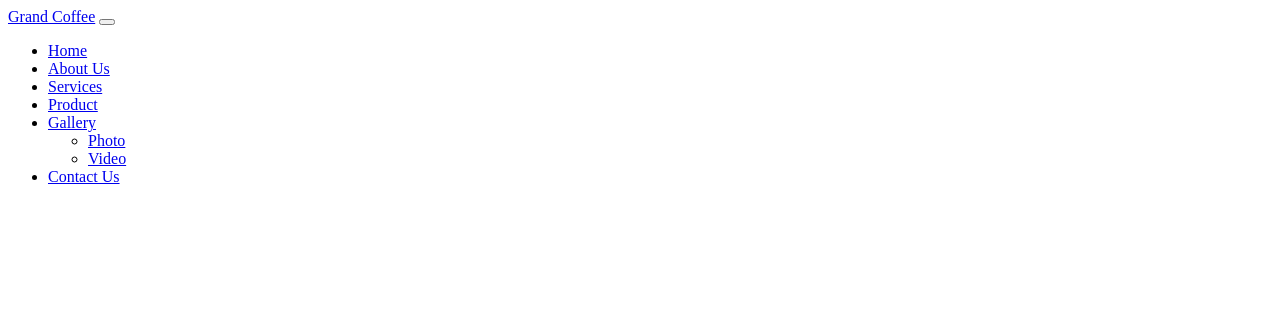
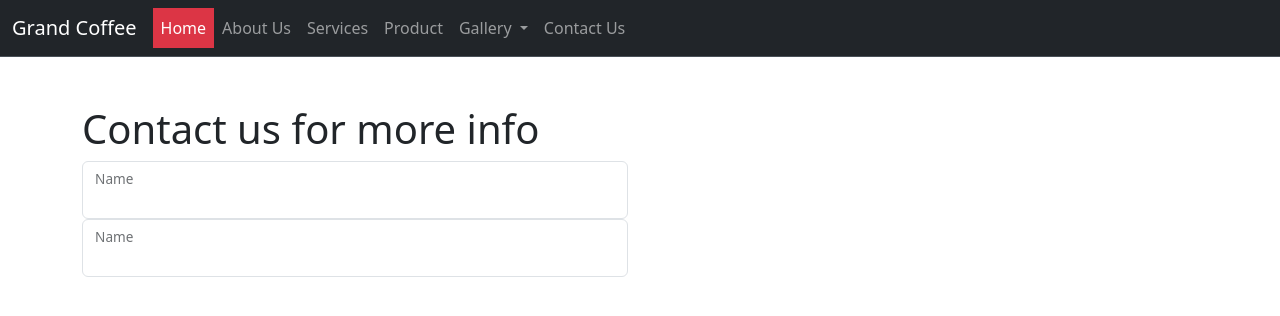
Before and after one commit to sujatapatil608/learning-bootstrap, a plain HTML site: page contact.html in a window 1280 px wide. Drawn offline with nearby package versions, Linux system fonts and the light colour scheme.

Commit message:
contact.html index.html product.html

```diff
--- a/contact.html
+++ b/contact.html
@@ -1,17 +1,24 @@
 <!DOCTYPE html>
 <html lang="en">
+
 <head>
   <meta charset="UTF-8">
   <meta name="viewport" content="width=device-width, initial-scale=1.0">
   <title>Document</title>
+  <!--bootstrap.min.css-->
+  <link href="https://cdn.jsdelivr.net/npm/bootstrap@5.3.7/dist/css/bootstrap.min.css" rel="stylesheet"
+    integrity="sha384-LN+7fdVzj6u52u30Kp6M/trliBMCMKTyK833zpbD+pXdCLuTusPj697FH4R/5mcr" crossorigin="anonymous">
+
 </head>
+
 <body>
   <!--Header end-->
   <header>
     <nav class="navbar navbar-expand-lg   bg-dark border-bottom border-body" data-bs-theme="dark">
       <div class="container-fluid">
         <a class="navbar-brand" href="#">Grand Coffee</a>
-    <button class="navbar-toggler" type="button" data-bs-toggle="collapse" data-bs-target="#navbarSupportedContent" aria-controls="navbarSupportedContent" aria-expanded="false" aria-label="Toggle navigation">
+        <button class="navbar-toggler" type="button" data-bs-toggle="collapse" data-bs-target="#navbarSupportedContent"
+          aria-controls="navbarSupportedContent" aria-expanded="false" aria-label="Toggle navigation">
           <span class="navbar-toggler-icon"></span>
         </button>
         <div class="collapse navbar-collapse" id="navbarSupportedContent">
@@ -20,16 +27,17 @@
               <a class="nav-link active bg-danger" aria-current="page" href="index.html">Home</a>
             </li>
             <li class="nav-item">
-          <a class="nav-link" href="#">About Us</a>
+              <a class="nav-link" href="about.html">About Us</a>
             </li>
             <li class="nav-item">
-          <a class="nav-link" href="#">Services</a>
+              <a class="nav-link" href="service.html">Services</a>
             </li>
             <li class="nav-item">
-          <a class="nav-link" href="#">Product</a>
+              <a class="nav-link" href="product.html">Product</a>
             </li>
             <li class="nav-item dropdown">
-          <a class="nav-link dropdown-toggle" href="#" role="button" data-bs-toggle="dropdown" aria-expanded="false">
+              <a class="nav-link dropdown-toggle" href="#" role="button" data-bs-toggle="dropdown"
+                aria-expanded="false">
                 Gallery
               </a>
               <ul class="dropdown-menu">
@@ -38,7 +46,7 @@
               </ul>
             </li>
             <li class="nav-item">
-          <a class="nav-link" href="#">Contact Us</a>
+              <a class="nav-link" href="contact.html">Contact Us</a>
             </li>
           </ul>
         </div>
@@ -46,11 +54,29 @@
     </nav>
   </header>
   <!--Header end-->
-
+  <main>
+    <section>
+      <div class="container">
+        <div class="row">
+          <div class="col-md-6 mt-5">
+            <h1>Contact us for more info</h1>
+            <form class="form-floating">
+              <input type="email" class="form-control">
+              <label for="name">Name</label>
+            </form>
+            <form class="form-floating">
+              <input type="email" class="form-control">
+              <label for="name">Name</label>
+          </div>
+          <div class="col-md-6"></div>
+        </div>
+      </div>
+    </section>
+  </main>
   <!--bootstrap.bundle.min.js-->
   <script src="https://cdn.jsdelivr.net/npm/bootstrap@5.3.7/dist/js/bootstrap.bundle.min.js"
-        integrity="sha384-ndDqU0Gzau9qJ1lfW4pNLlhNTkCfHzAVBReH9diLvGRem5+R9g2FzA8ZGN954O5Q"
-        crossorigin="anonymous">
+    integrity="sha384-ndDqU0Gzau9qJ1lfW4pNLlhNTkCfHzAVBReH9diLvGRem5+R9g2FzA8ZGN954O5Q" crossorigin="anonymous">
     </script>
 </body>
+
 </html>
--- a/index.html
+++ b/index.html
@@ -1,26 +1,31 @@
 <!DOCTYPE html>
 <html lang="en">
+
 <head>
   <style>
-    .nav-item:hover{
+    .nav-item:hover {
       background-color: orangered;
     }
+
   </style>
   <meta charset="UTF-8">
   <meta name="viewport" content="width=device-width, initial-scale=1.0">
   <title>index</title>
+  <link rel="stylesheet" href="https://cdn.jsdelivr.net/npm/bootstrap-icons@1.13.1/font/bootstrap-icons.min.css">
   <!--bootstrap.min.css-->
   <link href="https://cdn.jsdelivr.net/npm/bootstrap@5.3.7/dist/css/bootstrap.min.css" rel="stylesheet"
     integrity="sha384-LN+7fdVzj6u52u30Kp6M/trliBMCMKTyK833zpbD+pXdCLuTusPj697FH4R/5mcr" crossorigin="anonymous">
 
 </head>
+
 <body>
   <!--Header start-->
   <header>
     <nav class="navbar navbar-expand-lg   bg-dark border-bottom border-body" data-bs-theme="dark">
       <div class="container-fluid">
         <a class="navbar-brand" href="#">Grand Coffee</a>
-    <button class="navbar-toggler" type="button" data-bs-toggle="collapse" data-bs-target="#navbarSupportedContent" aria-controls="navbarSupportedContent" aria-expanded="false" aria-label="Toggle navigation">
+        <button class="navbar-toggler" type="button" data-bs-toggle="collapse" data-bs-target="#navbarSupportedContent"
+          aria-controls="navbarSupportedContent" aria-expanded="false" aria-label="Toggle navigation">
           <span class="navbar-toggler-icon"></span>
         </button>
         <div class="collapse navbar-collapse" id="navbarSupportedContent">
@@ -38,7 +43,8 @@
               <a class="nav-link" href="#">Product</a>
             </li>
             <li class="nav-item dropdown">
-          <a class="nav-link dropdown-toggle" href="#" role="button" data-bs-toggle="dropdown" aria-expanded="false">
+              <a class="nav-link dropdown-toggle" href="#" role="button" data-bs-toggle="dropdown"
+                aria-expanded="false">
                 Gallery
               </a>
               <ul class="dropdown-menu">
@@ -58,13 +64,18 @@
   <main>
     <!--slider strat-->
     <section>
-        <div id="carouselExampleCaptions" class="carousel slide"data-bs-ride="carousel">
+      <div id="carouselExampleCaptions" class="carousel slide" data-bs-ride="carousel">
         <div class="carousel-indicators">
-    <button type="button" data-bs-target="#carouselExampleCaptions" data-bs-slide-to="0" class="active" aria-current="true" aria-label="Slide 1"></button>
-    <button type="button" data-bs-target="#carouselExampleCaptions" data-bs-slide-to="1" aria-label="Slide 2"></button>
-    <button type="button" data-bs-target="#carouselExampleCaptions" data-bs-slide-to="2" aria-label="Slide 3"></button>
-     <button type="button" data-bs-target="#carouselExampleCaptions" data-bs-slide-to="3" aria-label="Slide 4"></button>
-     <button type="button" data-bs-target="#carouselExampleCaptions" data-bs-slide-to="4" aria-label="Slide 5"></button>
+          <button type="button" data-bs-target="#carouselExampleCaptions" data-bs-slide-to="0" class="active"
+            aria-current="true" aria-label="Slide 1"></button>
+          <button type="button" data-bs-target="#carouselExampleCaptions" data-bs-slide-to="1"
+            aria-label="Slide 2"></button>
+          <button type="button" data-bs-target="#carouselExampleCaptions" data-bs-slide-to="2"
+            aria-label="Slide 3"></button>
+          <button type="button" data-bs-target="#carouselExampleCaptions" data-bs-slide-to="3"
+            aria-label="Slide 4"></button>
+          <button type="button" data-bs-target="#carouselExampleCaptions" data-bs-slide-to="4"
+            aria-label="Slide 5"></button>
         </div>
         <div class="carousel-inner">
           <div class="carousel-item active">
@@ -103,11 +114,13 @@
             </div>
           </div>
         </div>
-  <button class="carousel-control-prev" type="button" data-bs-target="#carouselExampleCaptions" data-bs-slide="prev">
+        <button class="carousel-control-prev" type="button" data-bs-target="#carouselExampleCaptions"
+          data-bs-slide="prev">
           <span class="carousel-control-prev-icon" aria-hidden="true"></span>
           <span class="visually-hidden">Previous</span>
         </button>
-  <button class="carousel-control-next" type="button" data-bs-target="#carouselExampleCaptions" data-bs-slide="next">
+        <button class="carousel-control-next" type="button" data-bs-target="#carouselExampleCaptions"
+          data-bs-slide="next">
           <span class="carousel-control-next-icon" aria-hidden="true"></span>
           <span class="visually-hidden">Next</span>
         </button>
@@ -159,11 +172,17 @@
       </div>
     </div>
   </section>
+  <h1>Social Media</h1>
+  <a href="https://www.facebook.com/login.php" target="_blank">
+    <i class="bi bi-facebook"></i>
+  </a>
+  <p><a href="tel:7849960950">6765890187</a></p>
+  <p><a href="mailto:sujata@gmail.com">sujata@gmail.com</a></p>
 
   <!--bootstrap.bundle.min.js-->
   <script src="https://cdn.jsdelivr.net/npm/bootstrap@5.3.7/dist/js/bootstrap.bundle.min.js"
-        integrity="sha384-ndDqU0Gzau9qJ1lfW4pNLlhNTkCfHzAVBReH9diLvGRem5+R9g2FzA8ZGN954O5Q"
-        crossorigin="anonymous">
+    integrity="sha384-ndDqU0Gzau9qJ1lfW4pNLlhNTkCfHzAVBReH9diLvGRem5+R9g2FzA8ZGN954O5Q" crossorigin="anonymous">
     </script>
 </body>
+
 </html>
```
Also changed, not shown: product.html (+30 -29 lines). Lines whose indentation alone changed are shown as unchanged.
